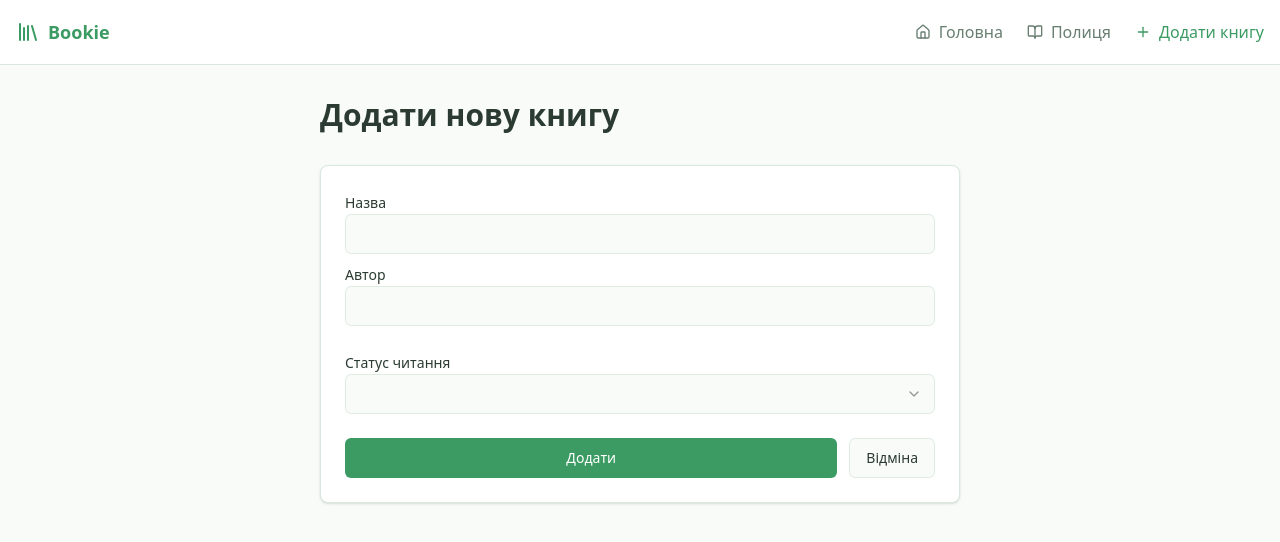
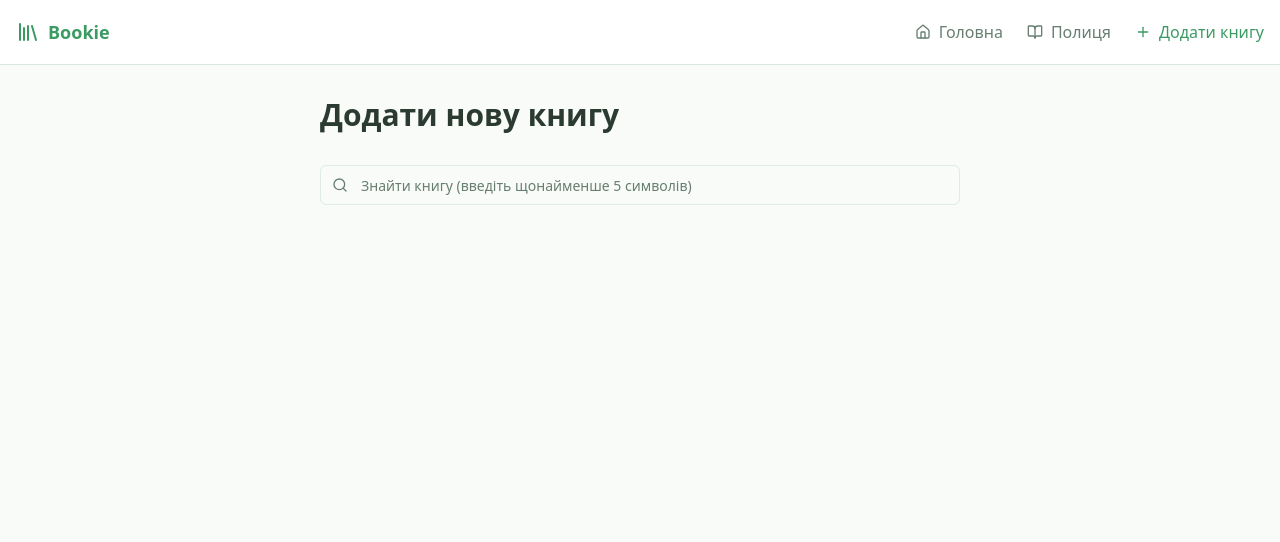
Before and after one commit to Kirilokk/bookie, a Next.js app: page /shelf/add-book in a window 1280 px wide. Shown: the top 542 px of the page. Built offline with nearby package versions, Linux system fonts and the light colour scheme; what @next/env would draw is missing.

Commit message:
Update add-book page. Add author/publisher/image representation

```diff
--- a/app/shelf/add-book/page.js
+++ b/app/shelf/add-book/page.js
@@ -1,79 +1,147 @@
 "use client";
-import { useEffect, useActionState } from "react";
+import { useEffect, useState } from "react";
 import { useRouter } from "next/navigation";
 import { addBook } from "@/lib/actions";
-import Label from "@/components/ui/label";
-import Input from "@/components/ui/input";
+import { Input } from "@/components/ui/input";
+import { Card } from "@/components/ui/card";
+import { Button } from "@/components/ui/button";
+import { useToast } from "@/hooks/use_toast";
+import { Search, Plus, Loader2 } from "lucide-react";
+import { prepareBooks, formatPublisherName } from "@/lib/utils";
 
-import { Button } from "@/components/ui/button";
-import { useState } from "react";
-import { Select, SelectContent, SelectItem, SelectTrigger, SelectValue } from "@/components/ui/select";
-import { useToast } from "@/hooks/use_toast";
 
 export default function AddNewBook() {
     const { toast } = useToast();
     const router = useRouter();
-    const [state, formAction] = useActionState(addBook, { message: null });
-    const [selectStatus, setSelectStatus] = useState("");
+
+    const [query, setQuery] = useState("");
+    const [results, setResults] = useState([]);
+    const [isLoading, setIsLoading] = useState(false);
+    const [selectedBook, setSelectedBook] = useState(null);
 
     useEffect(() => {
-        if (state?.message) {
+        if (query.length < 5) {
+            setResults([]);
+            setSelectedBook(null);
+            return;
+        }
+
+        const timer = setTimeout(async () => {
+            setIsLoading(true);
+            try {
+                const response = await fetch(
+                    `https://www.googleapis.com/books/v1/volumes?q=intitle:${encodeURIComponent(query)}&maxResults=10`
+                );
+                const data = await response.json();
+
+                const uniqueBooks = prepareBooks(data.items || []);
+
+                console.log('Unique books ' + uniqueBooks)
+
+                setResults(uniqueBooks || []);
+            } catch (error) {
+                console.error("Error fetching books:", error);
+                setResults([]);
+            } finally {
+                setIsLoading(false);
+            }
+        }, 300);
+
+        return () => clearTimeout(timer);
+    }, [query]);
+
+    const handleSelectBook = (book) => {
+        setSelectedBook(book);
+    };
+
+
+    const handleAddBook = () => {
+        if (!selectedBook) return;
+        console.log(selectedBook.volumeInfo)
+
+
         toast({
-                title: "Помилка під час додавання книги",
-                description: state.message,
-                variant: "destructive",
+            title: "Книга успішно додана!",
+            description: `"${selectedBook.volumeInfo.title}" додана до вашої полиці.`,
         });
-        }
-    }, [state.message]);
 
+        router.push("/shelf");
+    };
 
     return (
         <>
             <main className="container mx-auto px-4 py-8 max-w-2xl">
                 <h1 className="text-3xl font-bold text-foreground mb-8">Додати нову книгу</h1>
-
-                <div className='rounded-lg border bg-card text-card-foreground shadow-sm p-6'>
-                    <form action={formAction} className='space-y-6'>
-                        <div className='space-y-2'>
-                            <p>
-                                <Label htmlFor='book-name'>Назва</Label>
-
-                                <Input type="text" name="book-name" />
-                            </p>
-                            <p>
-                                <Label htmlFor='book-author'>Автор</Label>
-                                <Input type="text" name="book-author" />
-                            </p>
+                <div className="space-y-6">
+                    <div className="relative">
+                        <Search className="absolute left-3 top-1/2 -translate-y-1/2 h-4 w-4 text-muted-foreground" />
+                        <Input
+                            placeholder="Знайти книгу (введіть щонайменше 5 символів)"
+                            value={query}
+                            onChange={(e) => setQuery(e.target.value)}
+                            className="pl-10 bg-background"
+                        />
                     </div>
 
+                    {isLoading && (
+                        <div className="flex items-center justify-center py-8">
+                            <Loader2 className="h-6 w-6 animate-spin text-primary" />
+                        </div>
+                    )}
 
+                    {!isLoading && results.length > 0 && (
                         <div className="space-y-2">
-                            <Label htmlFor="status">Статус читання</Label>
-                            <Select value={selectStatus} onValueChange={setSelectStatus}>
+                            {results.map((book) => (
+                                <Card
+                                    key={book.id}
+                                    className={`p-6 cursor-pointer transition-all ${selectedBook?.id === book.id
+                                        ? "ring-2 ring-primary bg-primary/5"
+                                        : "hover:bg-muted/50"
+                                        }`}
+                                    onClick={() => handleSelectBook(book)}
+                                >
+                                    <div className="flex items-center justify-between gap-4">
+                                        <div className="flex-1 min-w-0">
+                                            <p className="font-medium text-foreground">{book.volumeInfo.title}</p>
+                                            {book.volumeInfo.authors && (
+                                                <p className="text-sm text-muted-foreground">
+                                                    {book.volumeInfo.authors?.join(", ")}
+                                                </p>
+                                            )}
+                                            {book.volumeInfo.publisher && (
+                                                <p className="text-sm text-muted-foreground">
+                                                    <b>Видавництво:</b> {formatPublisherName(book.volumeInfo.publisher)}
+                                                </p>
+                                            )}
+                                        </div>
+                                        {book.volumeInfo.imageLinks?.smallThumbnail && (
+                                            <img
+                                                src={book.volumeInfo.imageLinks.smallThumbnail}
+                                                alt={book.volumeInfo.title}
 
-                                <SelectTrigger id="status" className="bg-background">
-                                    <SelectValue placeholder="" />
-                                </SelectTrigger>
-                                <SelectContent>
-                                    <SelectItem value="to_read">Прочитати</SelectItem>
-                                    <SelectItem value="in_reading">Читаю</SelectItem>
-                                    <SelectItem value="read">Прочитано</SelectItem>
-                                </SelectContent>
-                            </Select>
+                                                className="w-16 h-26 object-cover rounded shadow-sm flex-shrink-0"
 
-                            <input type="hidden" name="book-status" value={selectStatus} />
+                                            />
+                                        )}
                                     </div>
+                                </Card>
+                            ))}
+                        </div>
+                    )}
 
+                    {query.length >= 5 && !isLoading && results.length === 0 && (
+                        <p className="text-center text-muted-foreground py-8">Нічого не знайдено</p>
+                    )}
 
-
-                        <div className='flex gap-3'>
-                            <Button className='flex-1'>Додати</Button>
+                    {selectedBook && (
                         <Button
-                                variant='outline'
-                                onClick={() => { router.push("/shelf"); }}
-                            >Відміна</Button>
-                        </div>
-                    </form>
+                            onClick={handleAddBook}
+                            className="w-full bg-green-600 hover:bg-green-700 text-white"
+                        >
+                            <Plus className="h-4 w-4 mr-2" />
+                            Додати книгу
+                        </Button>
+                    )}
                 </div>
             </main>
         </>
--- a/components/ui/input.js
+++ b/components/ui/input.js
@@ -1,10 +1,21 @@
-export default function Input({ type, name }) {
-    return <input
-        type={type}
-        id={name}
-        name={name}
-        required
-        className='"flex h-10 w-full rounded-md border border-input bg-background px-3 py-2 text-base ring-offset-background file:border-0 file:bg-transparent file:text-sm file:font-medium file:text-foreground placeholder:text-muted-foreground focus-visible:outline-none focus-visible:ring-2 focus-visible:ring-ring focus-visible:ring-offset-2 disabled:cursor-not-allowed disabled:opacity-50 md:text-sm'
-    >
-    </input>;
-}
+import { cn } from "@/lib/utils";
+import { forwardRef } from "react";
+
+const Input = forwardRef(
+    ({ className, type, ...props }, ref) => {
+        return (
+            <input
+                type={type}
+                className={cn(
+                    "flex h-10 w-full rounded-md border border-input bg-background px-3 py-2 text-base ring-offset-background file:border-0 file:bg-transparent file:text-sm file:font-medium file:text-foreground placeholder:text-muted-foreground focus-visible:outline-none focus-visible:ring-2 focus-visible:ring-ring focus-visible:ring-offset-2 disabled:cursor-not-allowed disabled:opacity-50 md:text-sm",
+                    className,
+                )}
+                ref={ref}
+                {...props}
+            />
+        );
+    },
+);
+Input.displayName = "Input";
+
+export { Input };
--- a/lib/utils.js
+++ b/lib/utils.js
@@ -33,10 +33,45 @@ async function createAuthor(db, name) {
     return res.rows[0];
 }
 
+function prepareBooks(books) {
+    const map = new Map();
+
+    books.forEach(book => {
+        const title = book.volumeInfo?.title?.trim().toLowerCase();
+        if (title && !map.has(title)) {
+            map.set(title, book);
+        }
+    });
+
+    const uniqueBooks = Array.from(map.values());
+
+    uniqueBooks.sort((a, b) => {
+        const aHasImage = a.volumeInfo.imageLinks?.smallThumbnail ? 1 : 0;
+        const bHasImage = b.volumeInfo.imageLinks?.smallThumbnail ? 1 : 0;
+        return bHasImage - aHasImage;
+    });
+
+    return uniqueBooks;
+}
+
+function formatPublisherName(name) {
+    const namesToExclude = ['Видавництво', 'Publisher', 'Book'];
+
+    for (const word of namesToExclude) {
+        name = name.replace(word, "");
+    }
+
+    name = name.trim();
+
+    return name
+}
+
 export {
     isInvalidText,
     cn,
     normalizeAuthorName,
     findAuthor,
-    createAuthor
+    createAuthor,
+    prepareBooks,
+    formatPublisherName,
 }
--- a/next.config.js
+++ b/next.config.js
@@ -13,7 +13,18 @@ const nextConfig = {
         port: "",
         pathname: "/images/**", // Matches all files in the images folder
       },
-    ],  },
+      {
+        protocol: 'http',
+        hostname: 'books.google.com',
+        pathname: '/books/content/**',
+      },
+      {
+        protocol: 'https',
+        hostname: 'books.google.com',
+        pathname: '/books/content/**',
+      },
+    ],
+  },
 };
 
 module.exports = nextConfig;
```
Lines whose indentation alone changed are shown as unchanged.
